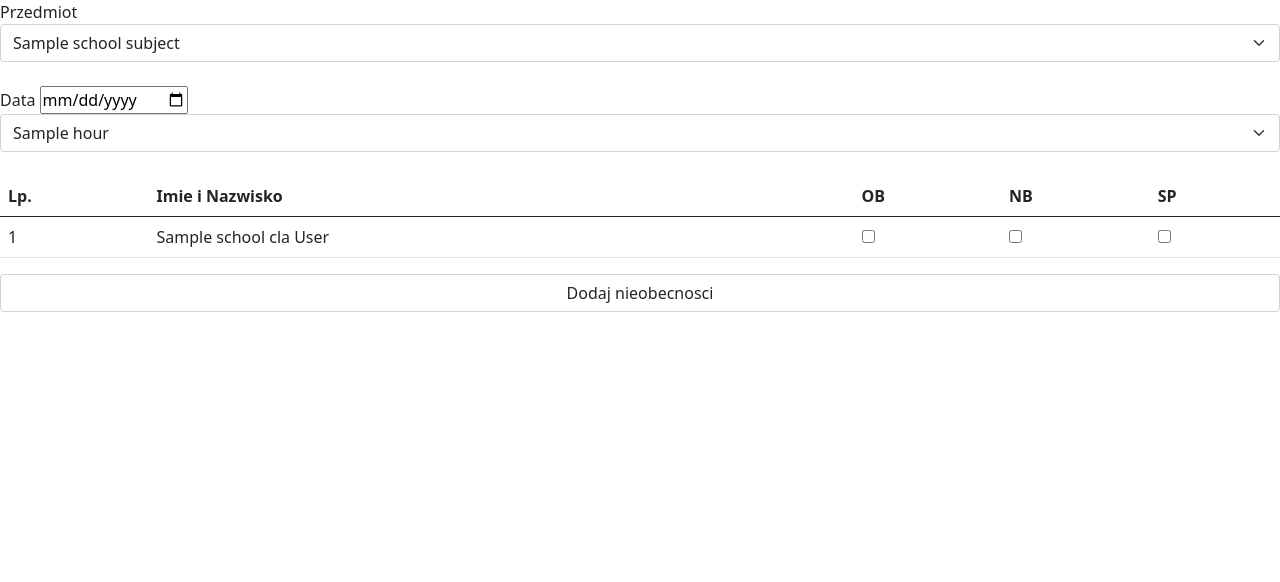
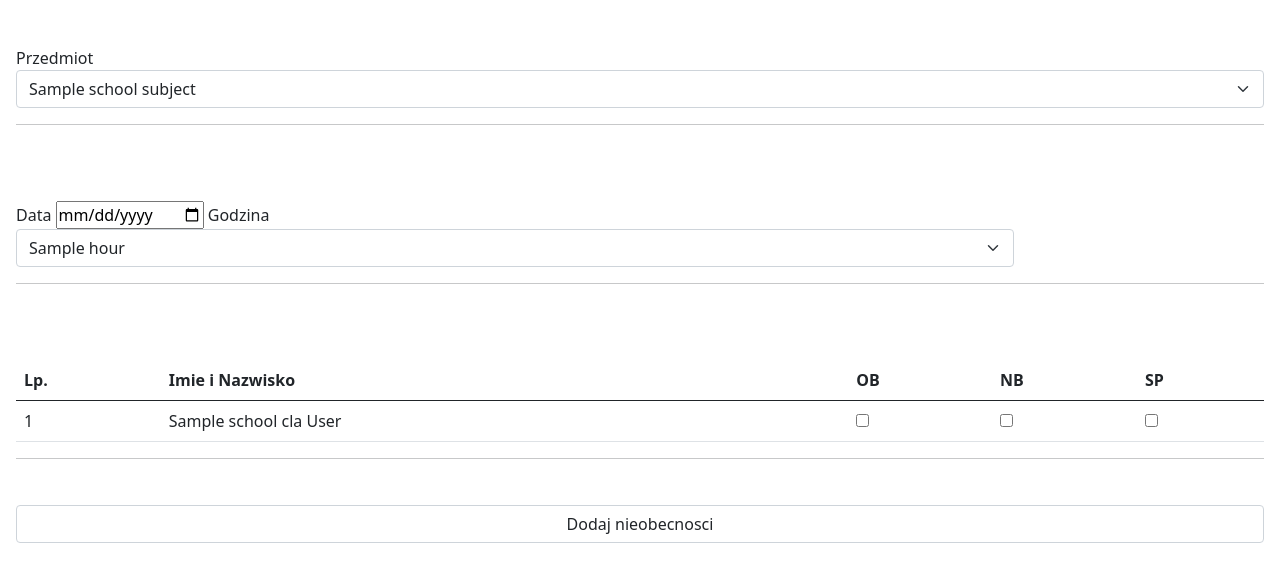
Before and after one commit to krecix1213/praca-inzynierska, a Symfony app: template app/markusApacheDrive/markus/templates/teacher/absenceAdd.html.twig in a window 1280 px wide. Shown: the part 96-678 px from the top of the page. Run offline with Twig, Linux system fonts and the light colour scheme; the template is opened without the code that fills it: most values are stand-ins (such as "Sample title", 1, 10 or a date in 2020); some libraries are stand-ins or nearby versions.

Commit message:
Poprawki wizualne w module Nauczyciel/Nieobecności

```diff
--- a/app/markusApacheDrive/markus/templates/teacher/absenceAdd.html.twig
+++ b/app/markusApacheDrive/markus/templates/teacher/absenceAdd.html.twig
@@ -3,20 +3,33 @@
 {% block title %} Dodaj nieobecnosci - {{className}} - Nauczyciel{% endblock %}
 
 {% block body %}
-    <form action="{{path('AbsenceAddTeacher',{id:classId})}}" method="post" >
+<style>
+form div{
+    padding:30px 0;
+}
+</style>
+    <form action="{{path('AbsenceAddTeacher',{id:classId})}}" method="post" class="m-3" >
+        <div>
             <label for"subject">Przedmiot</label>
             <select class="form-select" name="subject" id="subject">
                 {% for v in schoolSubject %}
                     <option value="{{v.id}}">{{v.name}}</option>
                 {% endfor %}
-        </select><br/>
+            </select><hr />
+        </div>
+
+        <div>
             <label for"date">Data</label>
-        <input type="date" name="date" required/>
-        <select class="form-select" name="dateHours" id="dateHours">
+            <input type="date" name="date" value="{{today}}" required/>
+            <label for="dateHours">Godzina</label>
+            <select class="form-select" name="dateHours" id="dateHours" style="width: 80%;display: inline-block;">
                 {% for v in hours %}
                     <option value="{{v}}">{{v}}</option>
                 {% endfor %}
-        </select><br/>
+            </select><hr/>
+        </div>
+
+        <div>
             <table class="table">
                 <thead><tr><th>Lp.</th><th>Imie i Nazwisko</th><th>OB<th>NB</th><th>SP</th></tr></thead>
                 <tbody>
@@ -26,7 +39,9 @@
                         {% set i = i + 1 %}
                     {% endfor %}
                 </tbody>
-        </table>
+        </table><hr />
+        </div>
+
         <input type="submit" class="form-control" value="Dodaj nieobecnosci" />
     </form>
 {% endblock %}
--- a/app/markusApacheDrive/markus/templates/teacher/absenceView.html.twig
+++ b/app/markusApacheDrive/markus/templates/teacher/absenceView.html.twig
@@ -14,7 +14,7 @@
             <td>{{v.data}}</td>
             <td>
                 {% for j in v.json.students %}
-                    <p>{{j.name}} {{j.surname}}</p>
+                    <p>{{j.name}} {{j.surname}} - {{absenceType(j.type)}}</p>
                 {% endfor %}
             </td>
         </tr>
```
Also changed, not shown: app/markusApacheDrive/markus/src/Controller/Teacher/absencePageController.php (+7 -6 lines). Lines whose indentation alone changed are shown as unchanged.
